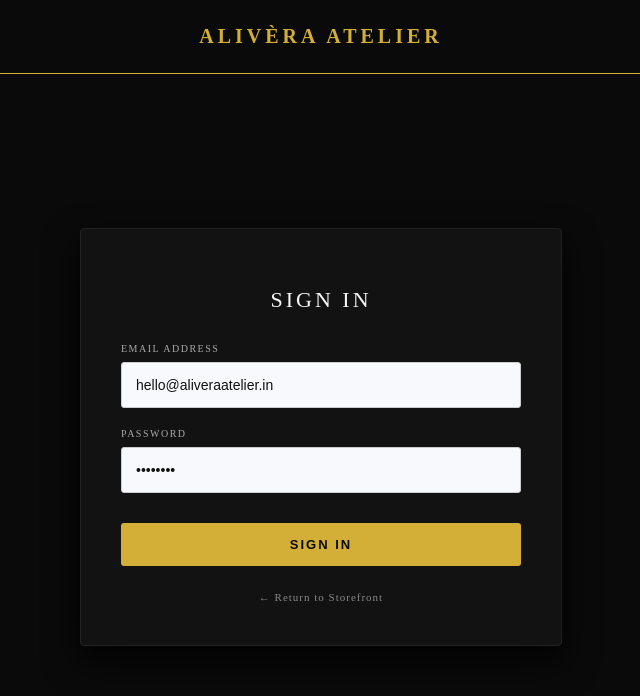
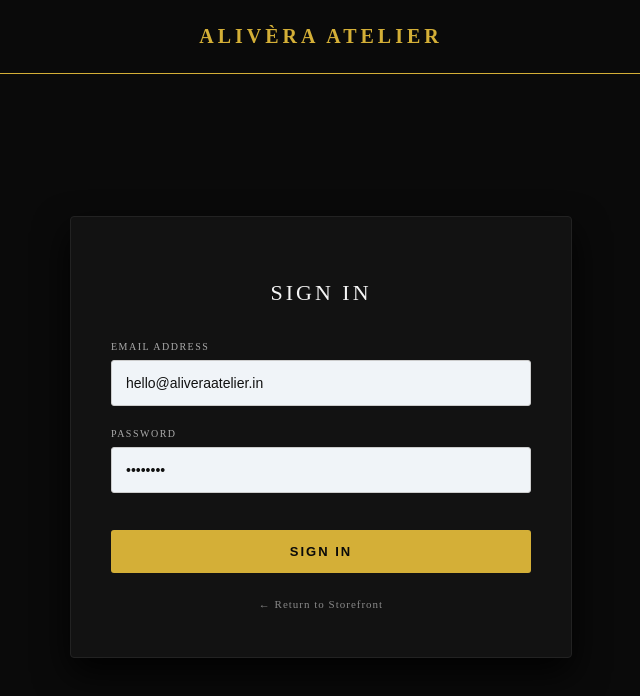
Before and after one commit to Alisha7-create/Alivera-atelier-new, a website: page public/login.html in a window 1280 px wide. Shown: the whole page, without its empty margins (319-959 px from the left). Drawn offline with Linux system fonts and the light colour scheme.

Commit message:
Refactor login.html styles and structure

```diff
--- a/public/login.html
+++ b/public/login.html
@@ -4,6 +4,7 @@
     <meta charset="UTF-8">
     <meta name="viewport" content="width=device-width, initial-scale=1.0">
     <title>Sign In - Alivèra Atelier</title>
+    <link rel="icon" type="image/ico" href="/favicon.ico">
     <link rel="icon" type="image/png" href="/logo.png">
     <style>
         body {
@@ -18,7 +19,7 @@
             min-height: 100vh;
         }
 
-        /* Top brand header matching your screenshot */
+        /* Top brand header */
         .top-brand {
             width: 100%;
             text-align: center;
@@ -36,39 +37,40 @@
             justify-content: center;
             align-items: center;
             width: 100%;
+            padding: 40px 0;
         }
 
         .card {
             background: #121212;
             border: 1px solid #222;
-            padding: 40px;
+            padding: 45px 40px;
             border-radius: 4px;
-            width: 400px;
+            width: 420px;
             box-shadow: 0 15px 35px rgba(0,0,0,0.9);
             text-align: center;
         }
 
         .logo-img {
-            width: 80px;
-            height: 80px;
+            width: 75px;
+            height: 75px;
             border-radius: 50%;
             object-fit: cover;
             border: 1px solid #d4af37;
             box-shadow: 0 0 20px rgba(212,175,55,0.4);
-            margin-bottom: 20px;
+            margin-bottom: 25px;
         }
 
         h2 {
             color: #f5f5f5;
             letter-spacing: 3px;
             font-size: 22px;
-            margin-bottom: 30px;
+            margin-bottom: 35px;
             font-weight: normal;
         }
 
         .input-group {
             text-align: left;
-            margin-bottom: 20px;
+            margin-bottom: 22px;
         }
 
         label {
@@ -82,7 +84,7 @@
         input {
             width: 100%;
             padding: 14px;
-            background: #f8f9fc;
+            background: #f0f4f8;
             border: 1px solid #ccc;
             color: #111;
             border-radius: 3px;
@@ -105,7 +107,7 @@
             cursor: pointer;
             font-weight: bold;
             letter-spacing: 2px;
-            margin-top: 10px;
+            margin-top: 15px;
             transition: background 0.3s;
             font-size: 13px;
         }
@@ -169,7 +171,6 @@
                 const data = await res.json();
 
                 if (res.ok && data.success) {
-                    // Instantly takes you straight to your secure admin panel
                     window.location.href = '/admin/';
                 } else {
                     alert(data.error || 'Invalid credentials');
```
